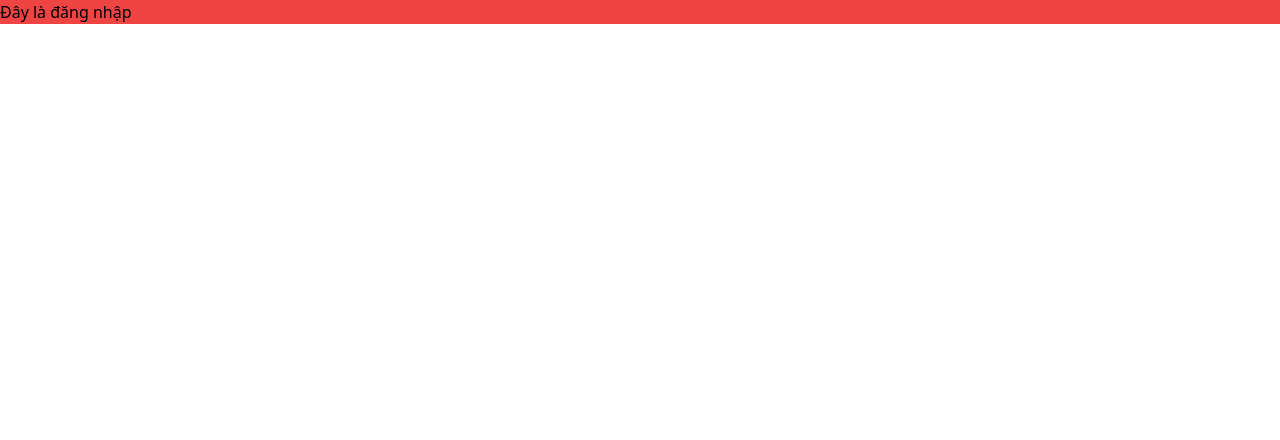
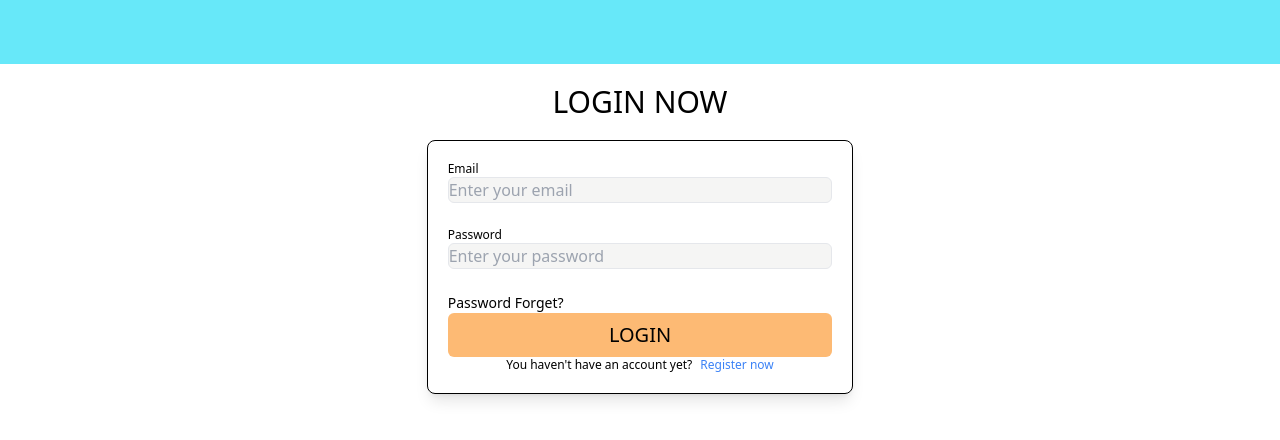
Before and after one commit to talachanvuong/MindOdyssey, a website built with Vite: page frontend/src/user/page/account/login.html in a window 1280 px wide. Built offline with nearby package versions, Linux system fonts and the light colour scheme.

Commit message:
completed login page

```diff
--- a/frontend/src/user/page/account/login.html
+++ b/frontend/src/user/page/account/login.html
@@ -5,8 +5,32 @@
     <meta name="viewport" content="width=device-width, initial-scale=1.0" />
     <title>Đăng nhập</title>
   </head>
-  <body>
-    <h1 class="bg-red-500">Đây là đăng nhập</h1>
+  <body class="flex flex-col ">
+
+    <!-- header -->
+    <header class="bg-cyan-300 h-16">
+    </header>
+
+    <!-- login form -->
+    <main class="flex flex-col items-center mt-5  justify-center">
+      <p class="text-3xl">LOGIN NOW</p>
+      <form class=" w-full mt-5 p-5 justify-center flex flex-col sm:border sm:border-black sm:rounded-lg sm:shadow-lg sm:w-4/12">
+          <label class="text-xs">Email</label>
+          <input placeholder="Enter your email" class="border rounded-md bg-stone-100  ">
+          <br>
+          <label class="text-xs">Password</label>
+          <input placeholder="Enter your password" class="border rounded-md bg-stone-100 ">
+          <br>
+          <a href="#" class="text-sm" >Password Forget?</a>
+          <button class="bg-orange-300 rounded-md text-xl pt-2 pb-2 hover:bg-orange-400">
+            LOGIN
+          </button>
+          <div class="text-xs  items-center justify-center flex ">
+            <p class="inline">You haven't have an account yet?</p>
+            <a href="#" class="inline text-blue-500 hover:underline ml-2">  Register now</a>
+          </div>
+      </form>
+    </main>
     <script type="module" src="../../js/account/login.js"></script>
   </body>
 </html>
--- a/frontend/src/user/page/home.html
+++ b/frontend/src/user/page/home.html
@@ -17,7 +17,7 @@
          <!-- #button -->
          <div class="flex flex-row text-right mr-5 mt-5 space-x-4">
            <a href="#" class=" border-2  border-blue-600 bg-blue-400 font-bold rounded-md p-0.5 text-xl text-center w-24">Register</a>
-           <a href="#" class=" border-2  border-blue-600  font-bold rounded-md p-0.5 text-xl w-24 text-center">Login</a>
+           <a href="account/login.html" class=" border-2  border-blue-600  font-bold rounded-md p-0.5 text-xl w-24 text-center">Login</a>
          </div>
        </div>
        <!-- name -->
```
